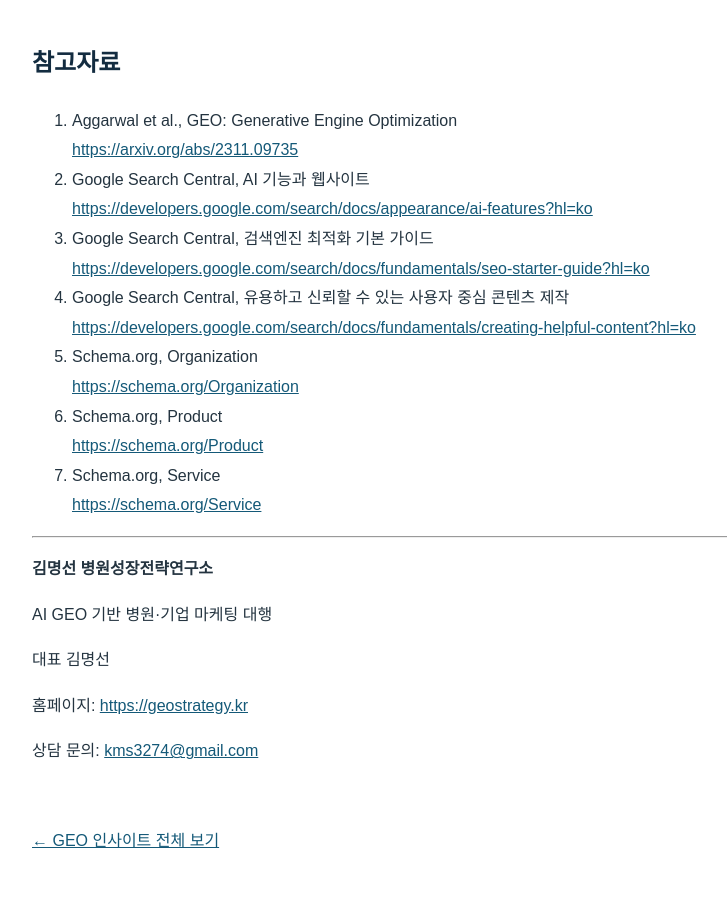
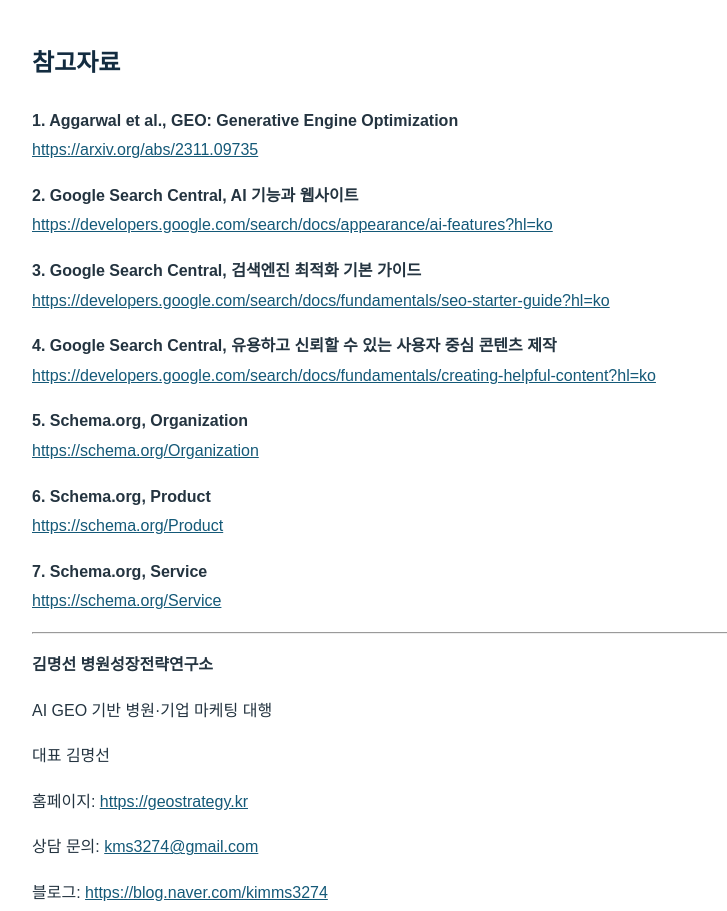
Before and after one commit to kms3274-ship-it/geo-strategy-website, an Eleventy site: page src/insights/geo-guide.md in a window 1280 px wide. Shown: the part 8534-9445 px from the top of the page, without its empty margins (188-915 px from the left). Built offline with nearby package versions, Linux system fonts and the light colour scheme; Eleventy itself is replaced by a stand-in of ours; files that its build step writes are made by us from their sources.

Commit message:
Format insight references and unify article contact links

```diff
--- a/src/insights/geo-guide.md
+++ b/src/insights/geo-guide.md
@@ -312,20 +312,26 @@ GEO 마케팅은 기존 검색 마케팅을 대체하는 단기적인 기술이
 
 ## 참고자료
 
-1. Aggarwal et al., GEO: Generative Engine Optimization
-[https://arxiv.org/abs/2311.09735](https://arxiv.org/abs/2311.09735)
-2. Google Search Central, AI 기능과 웹사이트
-[https://developers.google.com/search/docs/appearance/ai-features?hl=ko](https://developers.google.com/search/docs/appearance/ai-features?hl=ko)
-3. Google Search Central, 검색엔진 최적화 기본 가이드
-[https://developers.google.com/search/docs/fundamentals/seo-starter-guide?hl=ko](https://developers.google.com/search/docs/fundamentals/seo-starter-guide?hl=ko)
-4. Google Search Central, 유용하고 신뢰할 수 있는 사용자 중심 콘텐츠 제작
-[https://developers.google.com/search/docs/fundamentals/creating-helpful-content?hl=ko](https://developers.google.com/search/docs/fundamentals/creating-helpful-content?hl=ko)
-5. Schema.org, Organization
-[https://schema.org/Organization](https://schema.org/Organization)
-6. Schema.org, Product
-[https://schema.org/Product](https://schema.org/Product)
-7. Schema.org, Service
-[https://schema.org/Service](https://schema.org/Service)
+**1. Aggarwal et al., GEO: Generative Engine Optimization**
+<https://arxiv.org/abs/2311.09735>
+
+**2. Google Search Central, AI 기능과 웹사이트**
+<https://developers.google.com/search/docs/appearance/ai-features?hl=ko>
+
+**3. Google Search Central, 검색엔진 최적화 기본 가이드**
+<https://developers.google.com/search/docs/fundamentals/seo-starter-guide?hl=ko>
+
+**4. Google Search Central, 유용하고 신뢰할 수 있는 사용자 중심 콘텐츠 제작**
+<https://developers.google.com/search/docs/fundamentals/creating-helpful-content?hl=ko>
+
+**5. Schema.org, Organization**
+<https://schema.org/Organization>
+
+**6. Schema.org, Product**
+<https://schema.org/Product>
+
+**7. Schema.org, Service**
+<https://schema.org/Service>
 
 ---
 
@@ -335,6 +341,8 @@ AI GEO 기반 병원·기업 마케팅 대행
 
 대표 김명선
 
-홈페이지: [https://geostrategy.kr](https://geostrategy.kr)
+홈페이지: <https://geostrategy.kr>
 
 상담 문의: [kms3274@gmail.com](mailto:kms3274@gmail.com)
+
+블로그: <https://blog.naver.com/kimms3274>
```
Also changed, not shown: src/insights/20261118-225337.md (+12 -1 lines), src/insights/20261120-073300.md (+20 -3 lines), src/insights/hospital-geo.md (+19 -13 lines), src/insights/restaurant-geo.md (+17 -11 lines).
